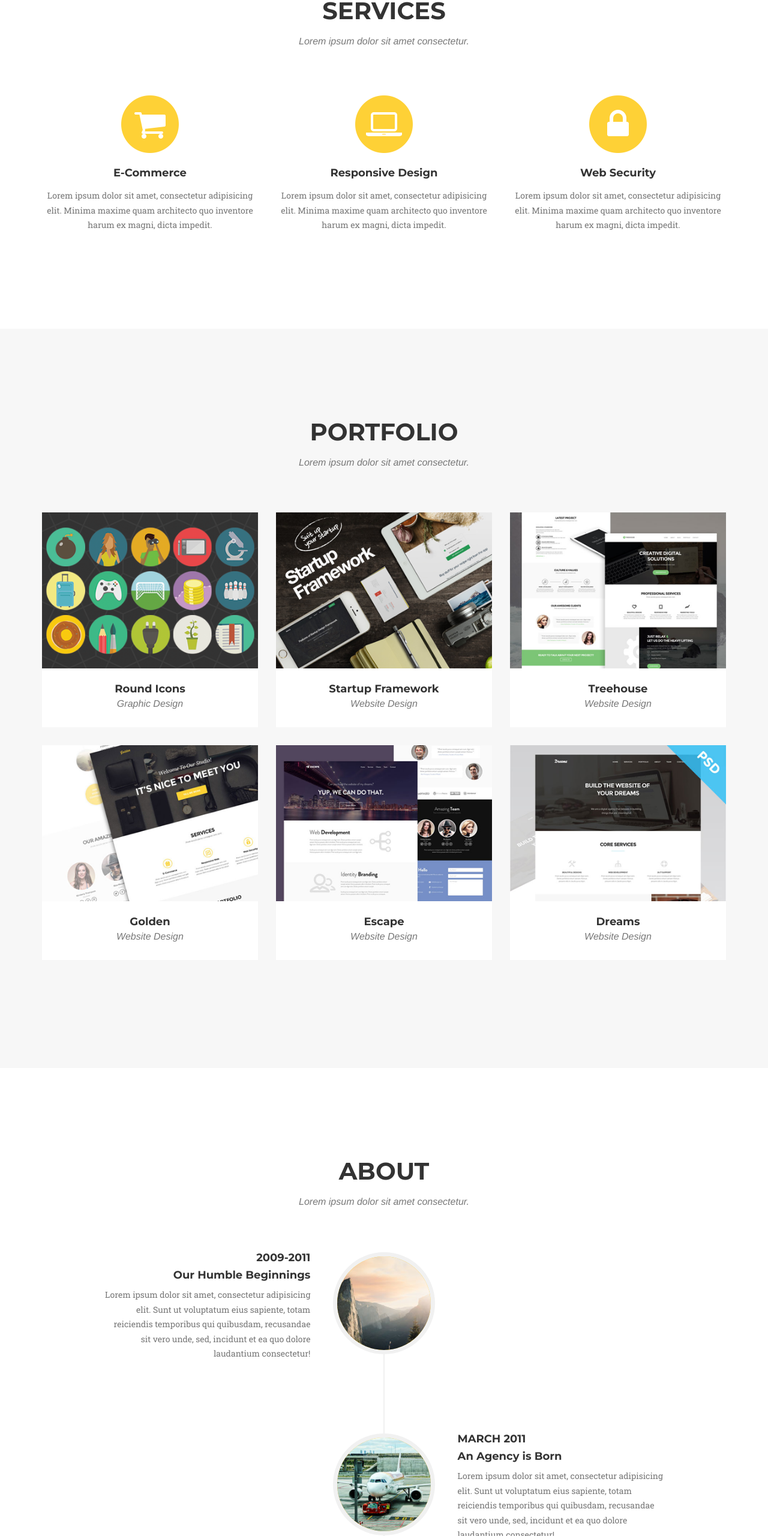
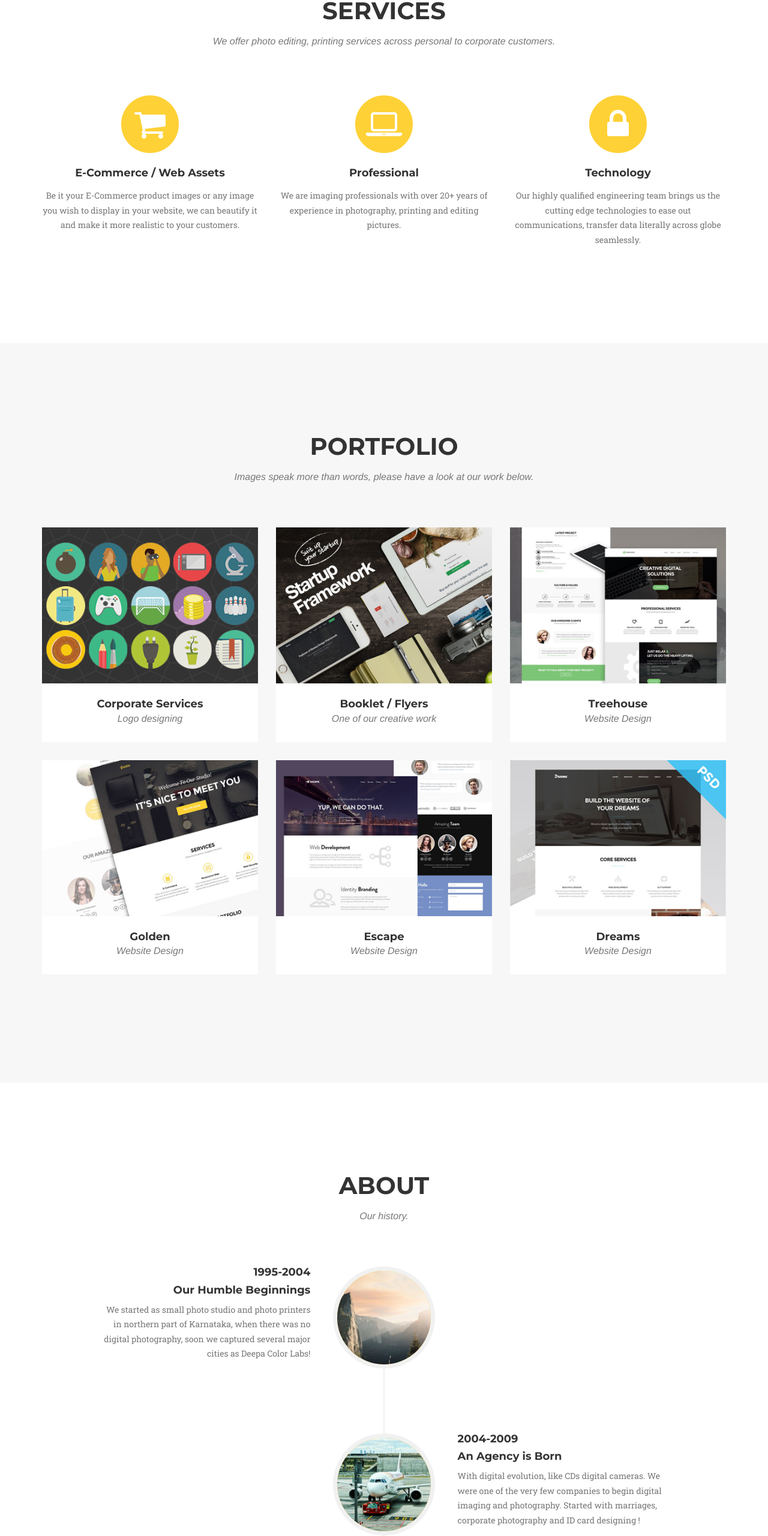
Before and after one commit to dreamedits/dreamedits, a plain HTML site: page index.html in a window 1280 px wide. Shown: the part 912-3472 px from the top of the page at 60% size. Drawn offline with nearby package versions, Linux system fonts and the light colour scheme; a web font is replaced by a local one.

Commit message:
Update index.html

```diff
--- a/index.html
+++ b/index.html
@@ -9,7 +9,7 @@
     <meta name="description" content="">
     <meta name="author" content="">
 
-    <title>Agency - Start Bootstrap Theme</title>
+    <title>DreamEdits - No memories blurred.</title>
 
     <!-- Bootstrap Core CSS -->
     <link href="css/bootstrap.min.css" rel="stylesheet">
@@ -94,7 +94,7 @@
             <div class="row">
                 <div class="col-lg-12 text-center">
                     <h2 class="section-heading">Services</h2>
-                    <h3 class="section-subheading text-muted">Lorem ipsum dolor sit amet consectetur.</h3>
+                    <h3 class="section-subheading text-muted">We offer photo editing, printing services across personal to corporate customers.</h3>
                 </div>
             </div>
             <div class="row text-center">
@@ -103,24 +103,24 @@
                         <i class="fa fa-circle fa-stack-2x text-primary"></i>
                         <i class="fa fa-shopping-cart fa-stack-1x fa-inverse"></i>
                     </span>
-                    <h4 class="service-heading">E-Commerce</h4>
-                    <p class="text-muted">Lorem ipsum dolor sit amet, consectetur adipisicing elit. Minima maxime quam architecto quo inventore harum ex magni, dicta impedit.</p>
+                    <h4 class="service-heading">E-Commerce / Web Assets</h4>
+                    <p class="text-muted">Be it your E-Commerce product images or any image you wish to display in your website, we can beautify it and make it more realistic to your customers.</p>
                 </div>
                 <div class="col-md-4">
                     <span class="fa-stack fa-4x">
                         <i class="fa fa-circle fa-stack-2x text-primary"></i>
                         <i class="fa fa-laptop fa-stack-1x fa-inverse"></i>
                     </span>
-                    <h4 class="service-heading">Responsive Design</h4>
-                    <p class="text-muted">Lorem ipsum dolor sit amet, consectetur adipisicing elit. Minima maxime quam architecto quo inventore harum ex magni, dicta impedit.</p>
+                    <h4 class="service-heading">Professional</h4>
+                    <p class="text-muted">We are imaging professionals with over 20+ years of experience in photography, printing and editing pictures.</p>
                 </div>
                 <div class="col-md-4">
                     <span class="fa-stack fa-4x">
                         <i class="fa fa-circle fa-stack-2x text-primary"></i>
                         <i class="fa fa-lock fa-stack-1x fa-inverse"></i>
                     </span>
-                    <h4 class="service-heading">Web Security</h4>
-                    <p class="text-muted">Lorem ipsum dolor sit amet, consectetur adipisicing elit. Minima maxime quam architecto quo inventore harum ex magni, dicta impedit.</p>
+                    <h4 class="service-heading">Technology</h4>
+                    <p class="text-muted">Our highly qualified engineering team brings us the cutting edge technologies to ease out communications, transfer data literally across globe seamlessly.</p>
                 </div>
             </div>
         </div>
@@ -132,7 +132,7 @@
             <div class="row">
                 <div class="col-lg-12 text-center">
                     <h2 class="section-heading">Portfolio</h2>
-                    <h3 class="section-subheading text-muted">Lorem ipsum dolor sit amet consectetur.</h3>
+                    <h3 class="section-subheading text-muted">Images speak more than words, please have a look at our work below.</h3>
                 </div>
             </div>
             <div class="row">
@@ -146,8 +146,8 @@
                         <img src="img/portfolio/roundicons.png" class="img-responsive" alt="">
                     </a>
                     <div class="portfolio-caption">
-                        <h4>Round Icons</h4>
-                        <p class="text-muted">Graphic Design</p>
+                        <h4>Corporate Services</h4>
+                        <p class="text-muted">Logo designing</p>
                     </div>
                 </div>
                 <div class="col-md-4 col-sm-6 portfolio-item">
@@ -160,8 +160,8 @@
                         <img src="img/portfolio/startup-framework.png" class="img-responsive" alt="">
                     </a>
                     <div class="portfolio-caption">
-                        <h4>Startup Framework</h4>
-                        <p class="text-muted">Website Design</p>
+                        <h4>Booklet / Flyers</h4>
+                        <p class="text-muted">One of our creative work</p>
                     </div>
                 </div>
                 <div class="col-md-4 col-sm-6 portfolio-item">
@@ -230,7 +230,7 @@
             <div class="row">
                 <div class="col-lg-12 text-center">
                     <h2 class="section-heading">About</h2>
-                    <h3 class="section-subheading text-muted">Lorem ipsum dolor sit amet consectetur.</h3>
+                    <h3 class="section-subheading text-muted">Our history.</h3>
                 </div>
             </div>
             <div class="row">
@@ -242,11 +242,11 @@
                             </div>
                             <div class="timeline-panel">
                                 <div class="timeline-heading">
-                                    <h4>2009-2011</h4>
+                                    <h4>1995-2004</h4>
                                     <h4 class="subheading">Our Humble Beginnings</h4>
                                 </div>
                                 <div class="timeline-body">
-                                    <p class="text-muted">Lorem ipsum dolor sit amet, consectetur adipisicing elit. Sunt ut voluptatum eius sapiente, totam reiciendis temporibus qui quibusdam, recusandae sit vero unde, sed, incidunt et ea quo dolore laudantium consectetur!</p>
+                                    <p class="text-muted">We started as small photo studio and photo printers in northern part of Karnataka, when there was no digital photography, soon we captured several major cities as Deepa Color Labs!</p>
                                 </div>
                             </div>
                         </li>
@@ -256,11 +256,11 @@
                             </div>
                             <div class="timeline-panel">
                                 <div class="timeline-heading">
-                                    <h4>March 2011</h4>
+                                    <h4>2004-2009</h4>
                                     <h4 class="subheading">An Agency is Born</h4>
                                 </div>
                                 <div class="timeline-body">
-                                    <p class="text-muted">Lorem ipsum dolor sit amet, consectetur adipisicing elit. Sunt ut voluptatum eius sapiente, totam reiciendis temporibus qui quibusdam, recusandae sit vero unde, sed, incidunt et ea quo dolore laudantium consectetur!</p>
+                                    <p class="text-muted">With digital evolution, like CDs digital cameras. We were one of the very few companies to begin digital imaging and photography. Started with marriages, corporate photography and ID card designing !</p>
                                 </div>
                             </div>
                         </li>
@@ -270,11 +270,11 @@
                             </div>
                             <div class="timeline-panel">
                                 <div class="timeline-heading">
-                                    <h4>December 2012</h4>
+                                    <h4>2012</h4>
                                     <h4 class="subheading">Transition to Full Service</h4>
                                 </div>
                                 <div class="timeline-body">
-                                    <p class="text-muted">Lorem ipsum dolor sit amet, consectetur adipisicing elit. Sunt ut voluptatum eius sapiente, totam reiciendis temporibus qui quibusdam, recusandae sit vero unde, sed, incidunt et ea quo dolore laudantium consectetur!</p>
+                                    <p class="text-muted">We started full fledged services across all the areas where images born, nurture and deliver. We split our business across domain eg: Selling cameras, Printing photos and Editing Photos. And here borns DreamEdits.com !</p>
                                 </div>
                             </div>
                         </li>
@@ -288,7 +288,7 @@
                                     <h4 class="subheading">Phase Two Expansion</h4>
                                 </div>
                                 <div class="timeline-body">
-                                    <p class="text-muted">Lorem ipsum dolor sit amet, consectetur adipisicing elit. Sunt ut voluptatum eius sapiente, totam reiciendis temporibus qui quibusdam, recusandae sit vero unde, sed, incidunt et ea quo dolore laudantium consectetur!</p>
+                                    <p class="text-muted">With our spinoff from our parent as seperate entity, we will focus precisely on image editing area to serve you better. We are and we will be a geekie company, and will invest our best efforts, time and money to keep our customers TOP. As always!</p>
                                 </div>
                             </div>
                         </li>
@@ -311,14 +311,14 @@
             <div class="row">
                 <div class="col-lg-12 text-center">
                     <h2 class="section-heading">Our Amazing Team</h2>
-                    <h3 class="section-subheading text-muted">Lorem ipsum dolor sit amet consectetur.</h3>
+                    <h3 class="section-subheading text-muted">Alone is nothing, The Team is everything. We are no exception. We do have team</h3>
                 </div>
             </div>
             <div class="row">
                 <div class="col-sm-4">
                     <div class="team-member">
                         <img src="img/team/1.jpg" class="img-responsive img-circle" alt="">
-                        <h4>Kay Garland</h4>
+                        <h4>Yogi</h4>
                         <p class="text-muted">Lead Designer</p>
                         <ul class="list-inline social-buttons">
                             <li><a href="#"><i class="fa fa-twitter"></i></a>
@@ -333,7 +333,7 @@
                 <div class="col-sm-4">
                     <div class="team-member">
                         <img src="img/team/2.jpg" class="img-responsive img-circle" alt="">
-                        <h4>Larry Parker</h4>
+                        <h4>Roky</h4>
                         <p class="text-muted">Lead Marketer</p>
                         <ul class="list-inline social-buttons">
                             <li><a href="#"><i class="fa fa-twitter"></i></a>
@@ -348,7 +348,7 @@
                 <div class="col-sm-4">
                     <div class="team-member">
                         <img src="img/team/3.jpg" class="img-responsive img-circle" alt="">
-                        <h4>Diana Pertersen</h4>
+                        <h4>Scienty</h4>
                         <p class="text-muted">Lead Developer</p>
                         <ul class="list-inline social-buttons">
                             <li><a href="#"><i class="fa fa-twitter"></i></a>
@@ -363,7 +363,7 @@
             </div>
             <div class="row">
                 <div class="col-lg-8 col-lg-offset-2 text-center">
-                    <p class="large text-muted">Lorem ipsum dolor sit amet, consectetur adipisicing elit. Aut eaque, laboriosam veritatis, quos non quis ad perspiciatis, totam corporis ea, alias ut unde.</p>
+                    <p class="large text-muted">Its an amazing team, but lot of others are behind the screen. And we are nothing without them</p>
                 </div>
             </div>
         </div>
@@ -403,7 +403,7 @@
             <div class="row">
                 <div class="col-lg-12 text-center">
                     <h2 class="section-heading">Contact Us</h2>
-                    <h3 class="section-subheading text-muted">Lorem ipsum dolor sit amet consectetur.</h3>
+                    <h3 class="section-subheading text-muted">All doors open, please feel free to say Hi, or leave any suggestions / complaints, we will be more than happy to address it.</h3>
                 </div>
             </div>
             <div class="row">
@@ -446,7 +446,7 @@
         <div class="container">
             <div class="row">
                 <div class="col-md-4">
-                    <span class="copyright">Copyright &copy; Your Website 2014</span>
+                    <span class="copyright">Copyright &copy; DreamEdits.com 2014</span>
                 </div>
                 <div class="col-md-4">
                     <ul class="list-inline social-buttons">
```
